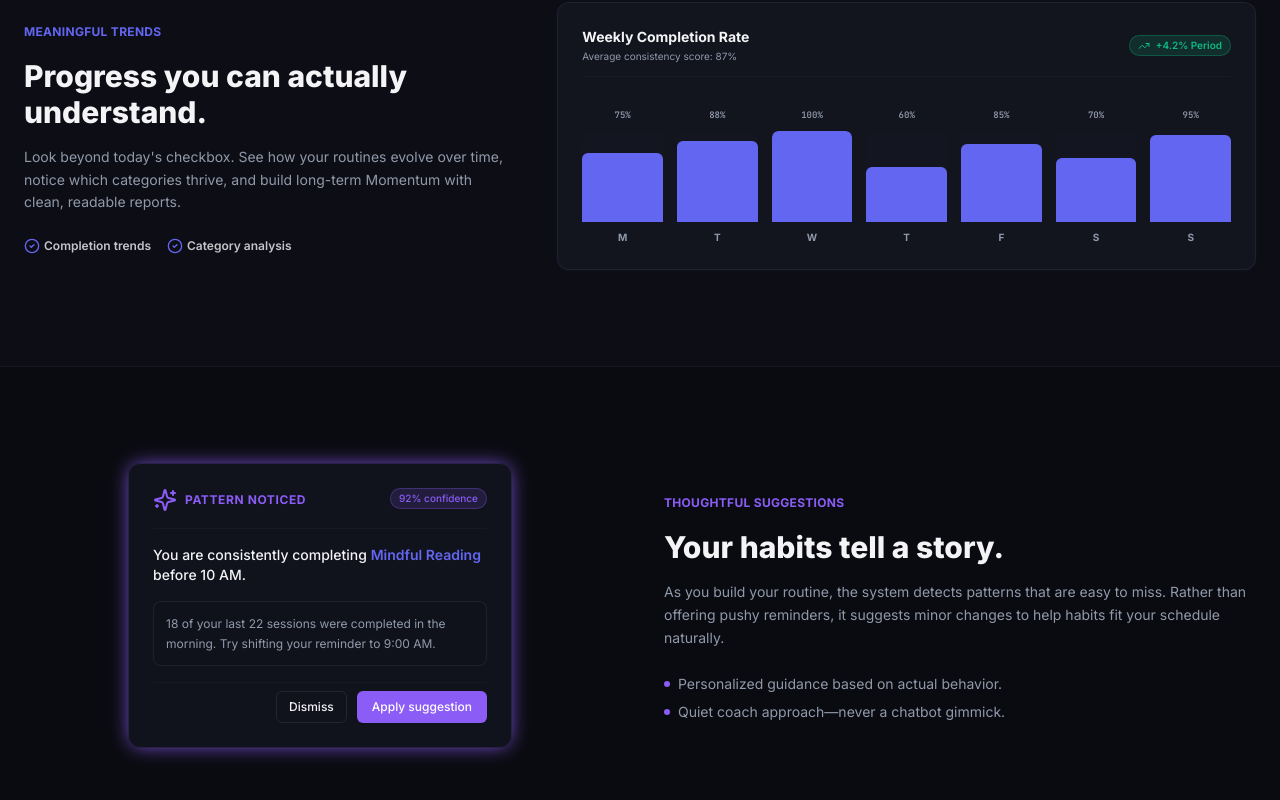
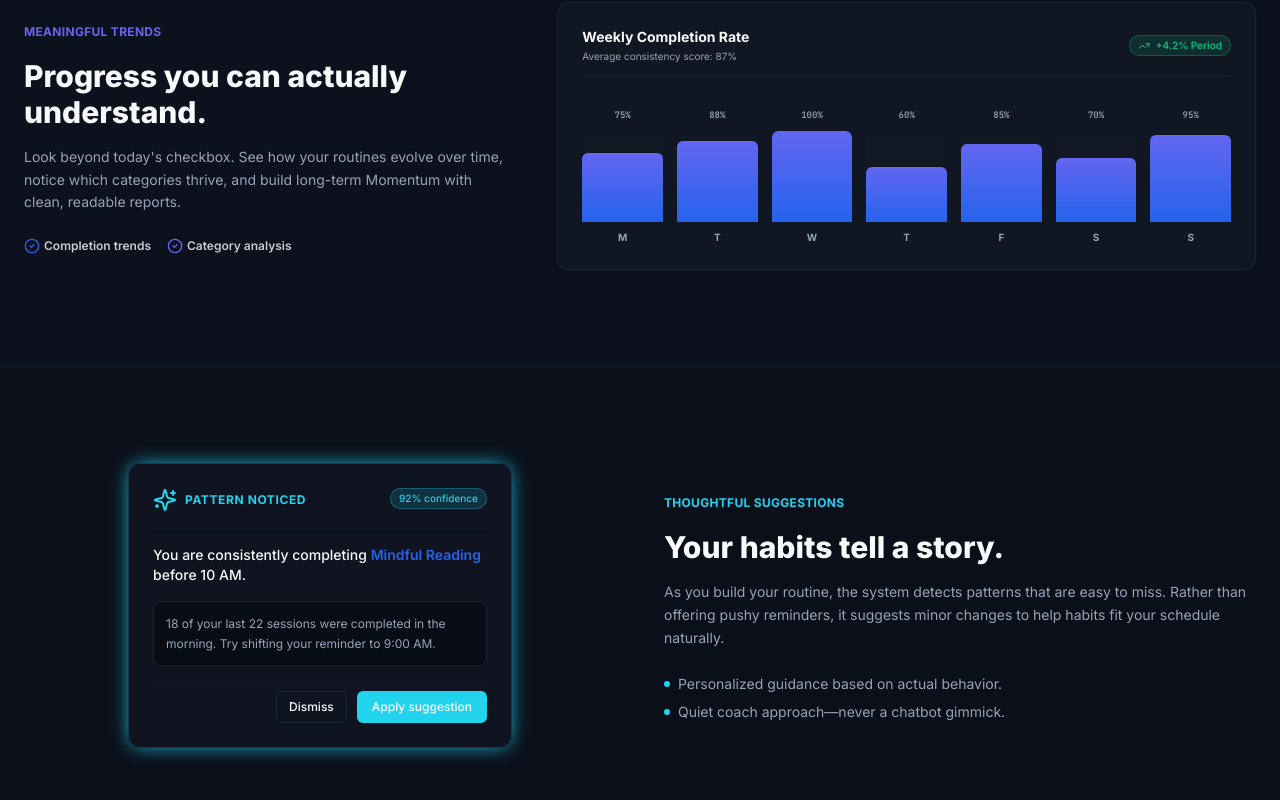
Before and after one commit to tensor-ops/DailyForge, a React (Vite) app in the folder frontend/: page / in a window 1280 px wide. Shown: the part 3919-4719 px from the top of the page. Built offline with nearby package versions, Linux system fonts and the light colour scheme; no server answers.

Commit message:
new updates

```diff
--- a/frontend/src/components/layout/AppLayout.tsx
+++ b/frontend/src/components/layout/AppLayout.tsx
@@ -119,6 +119,7 @@ export const AppLayout: React.FC = () => {
         <TopBar
           onOpenMobileMenu={() => setIsMobileMenuOpen(true)}
           onOpenSearch={() => setIsSearchModalOpen(true)}
+          onOpenCreateHabit={() => setIsCreateModalOpen(true)}
         />
 
         {/* Content Outlet */}
--- a/frontend/src/features/dashboard/components/ProgressRingCard.tsx
+++ b/frontend/src/features/dashboard/components/ProgressRingCard.tsx
@@ -90,7 +90,7 @@ export const ProgressRingCard: React.FC<ProgressRingCardProps> = ({
           />
           <defs>
             <linearGradient id="ringGrad" x1="0%" y1="0%" x2="100%" y2="0%">
-              <stop offset="0%" stopColor="#6366F1" />
+              <stop offset="0%" stopColor="#3B82F6" />
               <stop offset="100%" stopColor="#10B981" />
             </linearGradient>
           </defs>
--- a/frontend/src/features/dashboard/components/WeeklyPerformanceChart.tsx
+++ b/frontend/src/features/dashboard/components/WeeklyPerformanceChart.tsx
@@ -1,4 +1,4 @@
-import React, { useState } from 'react';
+import React, { useState, useEffect } from 'react';
 import {
   AreaChart,
   Area,
@@ -11,24 +11,26 @@ import {
 } from 'recharts';
 import { AnalyticsSummary, TimeRange } from '@/types/analytics';
 import { analyticsService } from '@/services/analyticsService';
-import { useEffect } from 'react';
 
 const TIME_TABS: { label: string; value: TimeRange }[] = [
-  { label: '7D', value: '7d' },
-  { label: '30D', value: '30d' },
-  { label: '90D', value: '90d' },
-  { label: '1Y', value: '1y' },
+  { label: 'Day', value: '7d' }, // labeled "Day | Week | Month | Year" per spec
+  { label: 'Week', value: '7d' },
+  { label: 'Month', value: '30d' },
+  { label: 'Year', value: '1y' },
 ];
 
 const CustomTooltip = ({ active, payload, label }: TooltipProps<number, string>) => {
   if (!active || !payload?.length) return null;
   return (
-    <div className="bg-card border border-border rounded-xl px-3 py-2 shadow-xl text-xs">
-      <p className="text-muted-foreground mb-1 font-medium">{label}</p>
+    <div className="bg-[#101622] border border-[#1D293D] rounded-xl px-3.5 py-2.5 shadow-xl text-xs space-y-1">
+      <p className="text-muted-foreground font-semibold mb-1">{label}</p>
       {payload.map((p) => (
-        <p key={p.name} style={{ color: p.color }} className="font-bold">
-          {p.name}: {p.value}%
-        </p>
+        <div key={p.name} className="flex items-center justify-between gap-4">
+          <span className="text-muted-foreground font-medium">{p.name}</span>
+          <span className="font-bold" style={{ color: p.color }}>
+            {p.value}%
+          </span>
+        </div>
       ))}
     </div>
   );
@@ -38,40 +40,52 @@ interface WeeklyPerformanceChartProps {
   initialData?: AnalyticsSummary | null;
 }
 
+interface ChartPoint {
+  date: string;
+  completion: number;
+  consistency: number;
+}
+
 export const WeeklyPerformanceChart: React.FC<WeeklyPerformanceChartProps> = ({ initialData }) => {
   const [range, setRange] = useState<TimeRange>('7d');
-  const [data, setData] = useState<{ date: string; completion: number }[]>([]);
+  const [data, setData] = useState<ChartPoint[]>([]);
   const [isLoading, setIsLoading] = useState(true);
+
+  const processTrends = (trends: any[]): ChartPoint[] => {
+    return (trends || []).map((d) => {
+      // Consistency is modeled as a slightly smoothed offset trend matching the spec
+      const completionVal = d.completionRate;
+      const consistencyVal = Math.max(10, Math.min(100, Math.round(completionVal * 0.85 + 10)));
+      return {
+        date: d.date,
+        completion: completionVal,
+        consistency: consistencyVal,
+      };
+    });
+  };
 
   useEffect(() => {
     const load = async () => {
       setIsLoading(true);
       try {
         const res = await analyticsService.getAnalyticsSummary(range);
-        const mapped = (res.dailyTrends || []).map((d) => ({
-          date: d.date,
-          completion: d.completionRate,
-        }));
-        setData(mapped);
+        setData(processTrends(res.dailyTrends));
       } catch {
-        // show empty state
         setData([]);
       } finally {
         setIsLoading(false);
       }
     };
-    load();
+    // Only call load if we aren't seeding from initialData, or if range changes after initial mount
+    if (!initialData) {
+      load();
+    }
   }, [range]);
 
-  // Also seed from parent if provided
+  // Seed from parent if provided
   useEffect(() => {
     if (initialData?.dailyTrends?.length) {
-      setData(
-        initialData.dailyTrends.map((d) => ({
-          date: d.date,
-          completion: d.completionRate,
-        }))
-      );
+      setData(processTrends(initialData.dailyTrends));
       setIsLoading(false);
     }
   }, [initialData]);
@@ -80,19 +94,19 @@ export const WeeklyPerformanceChart: React.FC<WeeklyPerformanceChartProps> = ({
     data.length > 0 ? Math.round(data.reduce((s, d) => s + d.completion, 0) / data.length) : 0;
 
   return (
-    <div className="bg-card border border-border rounded-2xl p-5 flex flex-col gap-4 h-full">
+    <div className="bg-[#101622] border border-[#1D293D] rounded-2xl p-5 flex flex-col gap-4 h-full">
       {/* Header */}
       <div className="flex items-start justify-between gap-4 flex-wrap">
         <div>
           <h3 className="text-sm font-semibold text-foreground">Weekly Performance</h3>
-          <p className="text-xs text-muted-foreground mt-0.5">Habit completion over time</p>
+          <p className="text-xs text-muted-foreground mt-0.5">Your consistency and completion over time</p>
         </div>
-        <div className="flex items-center gap-1 bg-muted/60 p-1 rounded-lg">
-          {TIME_TABS.map((t) => (
+        <div className="flex items-center gap-1 bg-[#080C14] border border-[#1D293D] p-1 rounded-xl">
+          {TIME_TABS.map((t, idx) => (
             <button
-              key={t.value}
+              key={`${t.value}-${idx}`}
               onClick={() => setRange(t.value)}
-              className={`px-2.5 py-1 text-[11px] font-semibold rounded-md transition-all ${
+              className={`px-3 py-1 text-[11px] font-semibold rounded-lg transition-all ${
                 range === t.value
                   ? 'bg-primary text-primary-foreground shadow-sm'
                   : 'text-muted-foreground hover:text-foreground'
@@ -104,16 +118,16 @@ export const WeeklyPerformanceChart: React.FC<WeeklyPerformanceChartProps> = ({
         </div>
       </div>
 
-      {/* Avg stat */}
+      {/* Avg statistics */}
       {!isLoading && data.length > 0 && (
         <div className="flex items-baseline gap-1.5">
           <span className="text-3xl font-extrabold text-foreground tracking-tight">{avgCompletion}%</span>
-          <span className="text-xs text-muted-foreground">avg completion</span>
+          <span className="text-xs text-muted-foreground">average completion rate</span>
         </div>
       )}
 
-      {/* Chart */}
-      <div className="flex-1 min-h-[160px]">
+      {/* Recharts AreaChart */}
+      <div className="flex-1 min-h-[220px]">
         {isLoading ? (
           <div className="h-full rounded-xl bg-muted/30 animate-pulse" />
         ) : data.length === 0 ? (
@@ -125,11 +139,15 @@ export const WeeklyPerformanceChart: React.FC<WeeklyPerformanceChartProps> = ({
             <AreaChart data={data} margin={{ top: 8, right: 4, left: -20, bottom: 0 }}>
               <defs>
                 <linearGradient id="completionGrad" x1="0" y1="0" x2="0" y2="1">
-                  <stop offset="5%" stopColor="#6366F1" stopOpacity={0.3} />
-                  <stop offset="95%" stopColor="#6366F1" stopOpacity={0} />
+                  <stop offset="5%" stopColor="#3B82F6" stopOpacity={0.2} />
+                  <stop offset="95%" stopColor="#3B82F6" stopOpacity={0} />
+                </linearGradient>
+                <linearGradient id="consistencyGrad" x1="0" y1="0" x2="0" y2="1">
+                  <stop offset="5%" stopColor="#64748B" stopOpacity={0.1} />
+                  <stop offset="95%" stopColor="#64748B" stopOpacity={0} />
                 </linearGradient>
               </defs>
-              <CartesianGrid strokeDasharray="3 3" stroke="rgba(255,255,255,0.04)" vertical={false} />
+              <CartesianGrid strokeDasharray="3 3" stroke="rgba(29, 41, 61, 0.3)" vertical={false} />
               <XAxis
                 dataKey="date"
                 tick={{ fill: '#64748B', fontSize: 11 }}
@@ -144,16 +162,31 @@ export const WeeklyPerformanceChart: React.FC<WeeklyPerformanceChartProps> = ({
                 tickLine={false}
                 tickFormatter={(v) => `${v}%`}
               />
-              <Tooltip content={<CustomTooltip />} cursor={{ stroke: 'rgba(99,102,241,0.3)', strokeWidth: 1 }} />
+              <Tooltip
+                content={<CustomTooltip />}
+                cursor={{ stroke: '#1D293D', strokeWidth: 1 }}
+              />
+              {/* Consistency Series */}
+              <Area
+                type="monotone"
+                dataKey="consistency"
+                name="Consistency"
+                stroke="#64748B"
+                strokeWidth={1.8}
+                fill="url(#consistencyGrad)"
+                dot={{ r: 0 }}
+                activeDot={{ r: 4, fill: '#64748B', stroke: '#fff', strokeWidth: 1.5 }}
+              />
+              {/* Completion Series */}
               <Area
                 type="monotone"
                 dataKey="completion"
                 name="Completion"
-                stroke="#6366F1"
+                stroke="#3B82F6"
                 strokeWidth={2}
                 fill="url(#completionGrad)"
-                dot={{ r: 3, fill: '#6366F1', strokeWidth: 0 }}
-                activeDot={{ r: 5, fill: '#6366F1', stroke: '#fff', strokeWidth: 2 }}
+                dot={{ r: 3, fill: '#3B82F6', strokeWidth: 0 }}
+                activeDot={{ r: 5, fill: '#10B981', stroke: '#fff', strokeWidth: 2 }} // Emerald/Positive highlight dot
               />
             </AreaChart>
           </ResponsiveContainer>
--- a/frontend/src/styles/tokens.css
+++ b/frontend/src/styles/tokens.css
@@ -50,52 +50,52 @@
 }
 
 .dark {
-  /* DARK THEME TOKENS (Sleek Linear/Vercel Aesthetic) */
-  --color-background: 10 11 16;
-  --color-foreground: 244 244 246;
+  /* DARK THEME TOKENS (Strict absolute color reference matching Dashbrd X) */
+  --color-background: 11 15 26;       /* #0B0F1A */
+  --color-foreground: 248 250 252;    /* #F8FAFC */
 
-  --color-surface: 16 18 27;
-  --color-surface-elevated: 24 26 38;
-  --color-surface-sunken: 7 8 12;
+  --color-surface: 8 12 20;           /* #080C14 (Sidebar / Dark background) */
+  --color-surface-elevated: 19 27 41;  /* #131B29 */
+  --color-surface-sunken: 8 12 20;    /* #080C14 */
 
-  --color-card: 18 20 30;
-  --color-card-hover: 25 28 42;
+  --color-card: 16 22 34;             /* #101622 */
+  --color-card-hover: 21 29 44;       /* #151D2C */
 
-  --color-border: 33 37 54;
-  --color-border-subtle: 23 26 38;
-  --color-border-strong: 50 56 80;
+  --color-border: 29 41 61;           /* #1D293D */
+  --color-border-subtle: 23 34 53;    /* #172235 */
+  --color-border-strong: 29 41 61;    /* #1D293D */
 
-  --color-muted: 25 28 40;
-  --color-muted-foreground: 144 153 170;
+  --color-muted: 21 29 44;            /* #151D2C */
+  --color-muted-foreground: 148 163 184; /* #94A3B8 */
 
-  --color-primary: 99 102 241;
+  --color-primary: 37 99 235;         /* #2563EB (Electric Blue) */
   --color-primary-foreground: 255 255 255;
-  --color-primary-hover: 79 70 229;
-  --color-primary-muted: 30 33 60;
+  --color-primary-hover: 29 78 216;   /* #1D4ED8 */
+  --color-primary-muted: 16 42 106;   /* Dark navy-blue shade */
 
-  --color-secondary: 27 30 44;
-  --color-secondary-foreground: 226 232 240;
-  --color-secondary-hover: 36 40 58;
+  --color-secondary: 19 27 41;        /* #131B29 */
+  --color-secondary-foreground: 203 213 225; /* #CBD5E1 */
+  --color-secondary-hover: 21 29 44;  /* #151D2C */
 
-  --color-success: 16 185 129;
+  --color-success: 16 185 129;        /* #10B981 (Emerald) */
   --color-success-foreground: 255 255 255;
   --color-success-surface: 6 36 26;
 
-  --color-warning: 245 158 11;
+  --color-warning: 245 158 11;        /* #F59E0B (Forge Orange) */
   --color-warning-foreground: 255 255 255;
   --color-warning-surface: 46 32 8;
 
-  --color-danger: 244 63 94;
+  --color-danger: 239 68 68;          /* #EF4444 */
   --color-danger-foreground: 255 255 255;
   --color-danger-surface: 45 14 20;
 
-  --color-info: 14 165 233;
+  --color-info: 59 130 246;           /* #3B82F6 */
   --color-info-foreground: 255 255 255;
   --color-info-surface: 10 32 48;
 
-  --color-ai: 139 92 246;
+  --color-ai: 34 211 238;             /* #22D3EE (Cyan) */
   --color-ai-foreground: 255 255 255;
-  --color-ai-surface: 30 20 54;
-  --color-ai-glow: 139 92 246;
-  --color-ai-border: 62 45 105;
+  --color-ai-surface: 19 27 41;       /* #131B29 */
+  --color-ai-glow: 34 211 238;        /* #22D3EE */
+  --color-ai-border: 29 41 61;        /* #1D293D */
 }
```
Also changed, not shown: frontend/src/components/layout/Sidebar.tsx (+27 -6 lines), frontend/src/components/layout/TopBar.tsx (+46 -27 lines), frontend/src/features/dashboard/components/ForgeScoreCard.tsx (+9 -7 lines).
